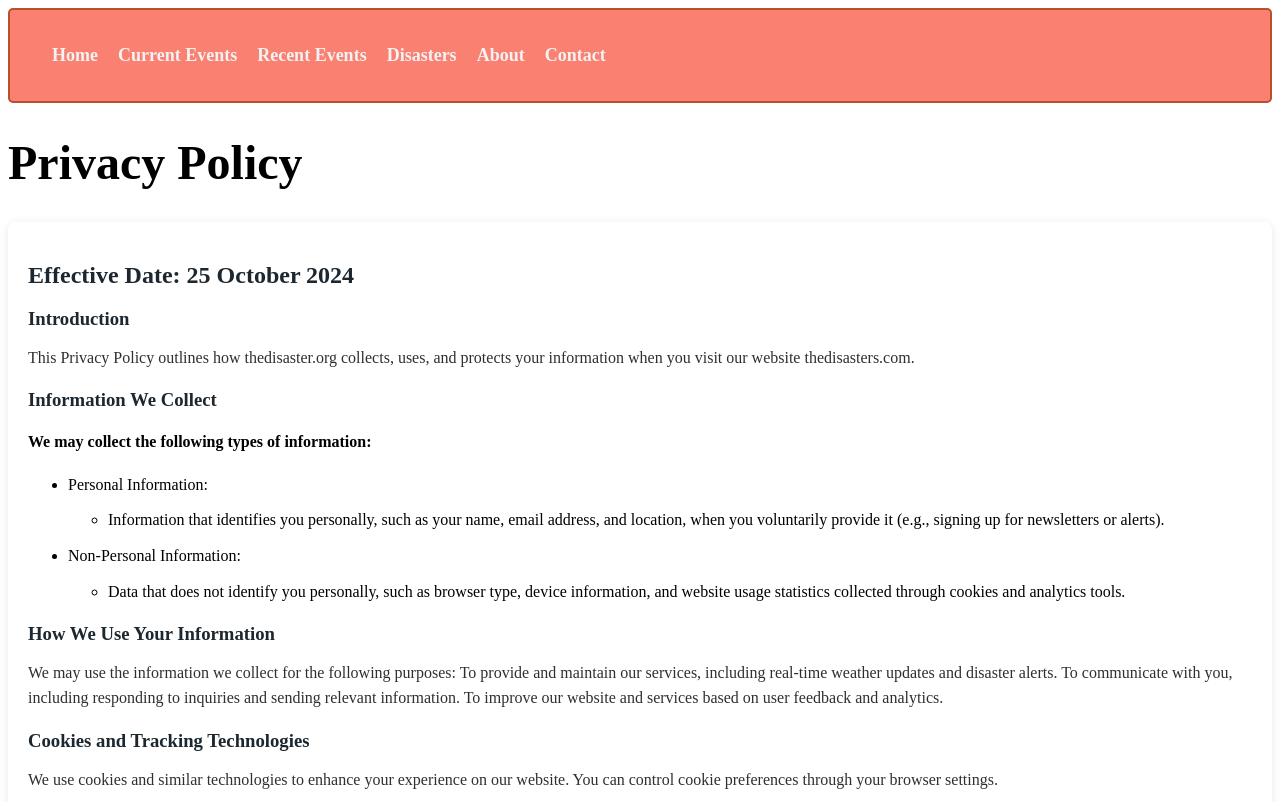
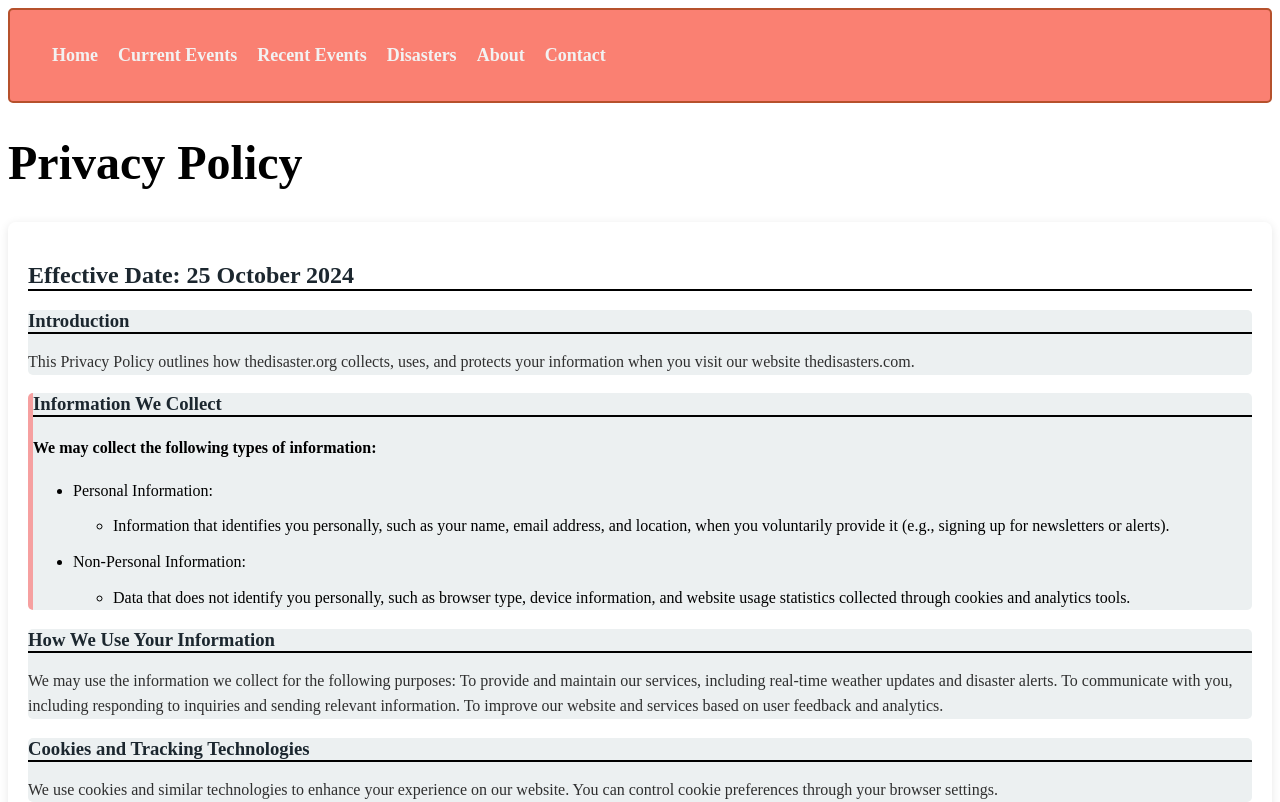
Before and after one commit to BIT-Studio-3/group-project-25-1-scade, a SvelteKit app in the folder disaster/disaster/: page /privacy in a window 1280 px wide. Shown: the top 802 px of the page. Built offline with nearby package versions, Linux system fonts and the light colour scheme.

Commit message:
add some styling to sections of content

```diff
--- a/disaster/disaster/src/routes/privacy/+page.svelte
+++ b/disaster/disaster/src/routes/privacy/+page.svelte
@@ -121,6 +121,7 @@
     h2, h3 {
         color: #1c272f;
         margin-bottom: 15px;
+        border-bottom: 2px solid black;
     }
     p {
         line-height: 1.6;
@@ -142,8 +143,19 @@
         padding: 10px;
         max-width: fit-content;
     }
+    .content{
+        background-color: #ecf0f1;
+        border-radius: 5px;
+
+    }
     .content p{
         color: #2F2F2F;
+    }
+    .Information{
+        background-color: #ecf0f1;
+        border-radius: 5px;
+        border-left: 5px solid rgba(253, 109, 109, 0.603);
+
     }
 
 
```
